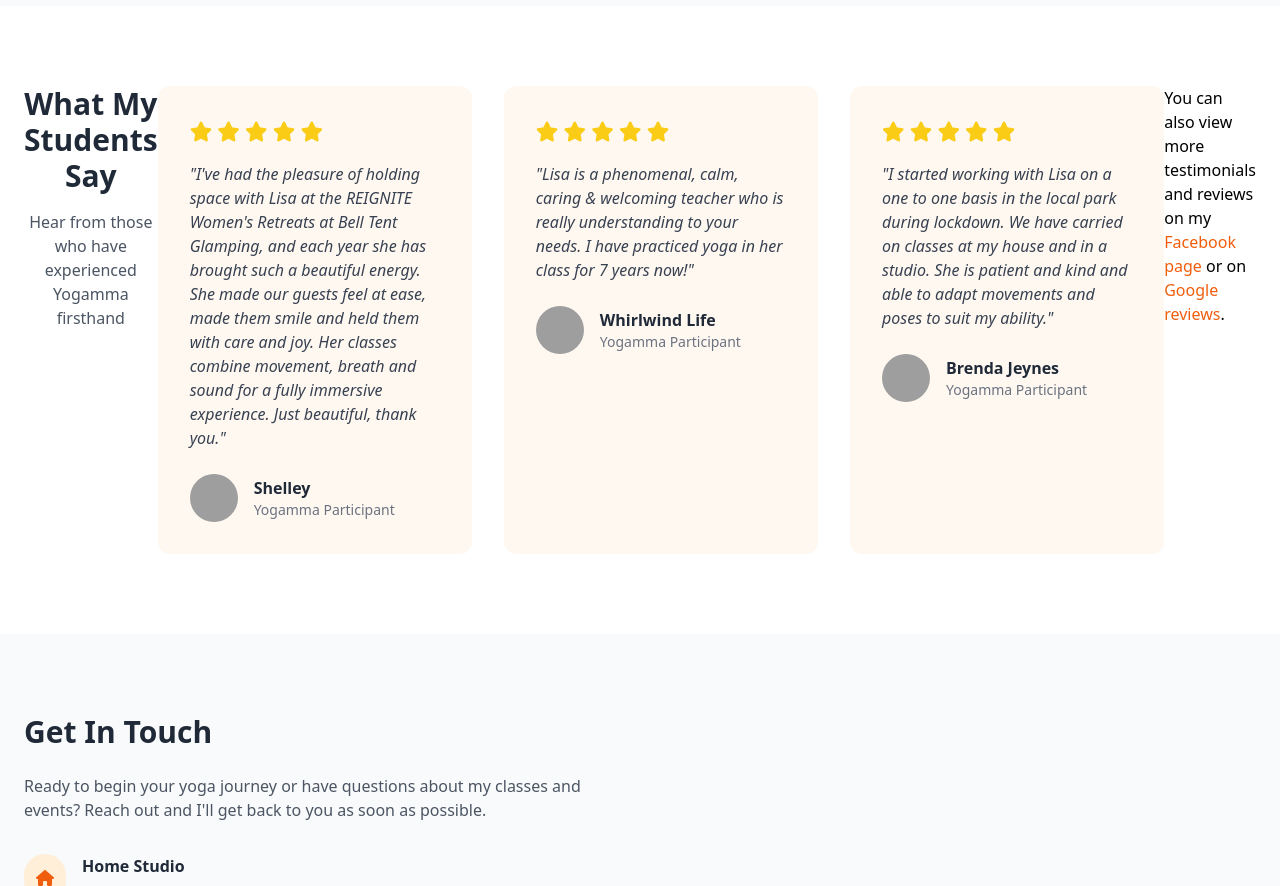
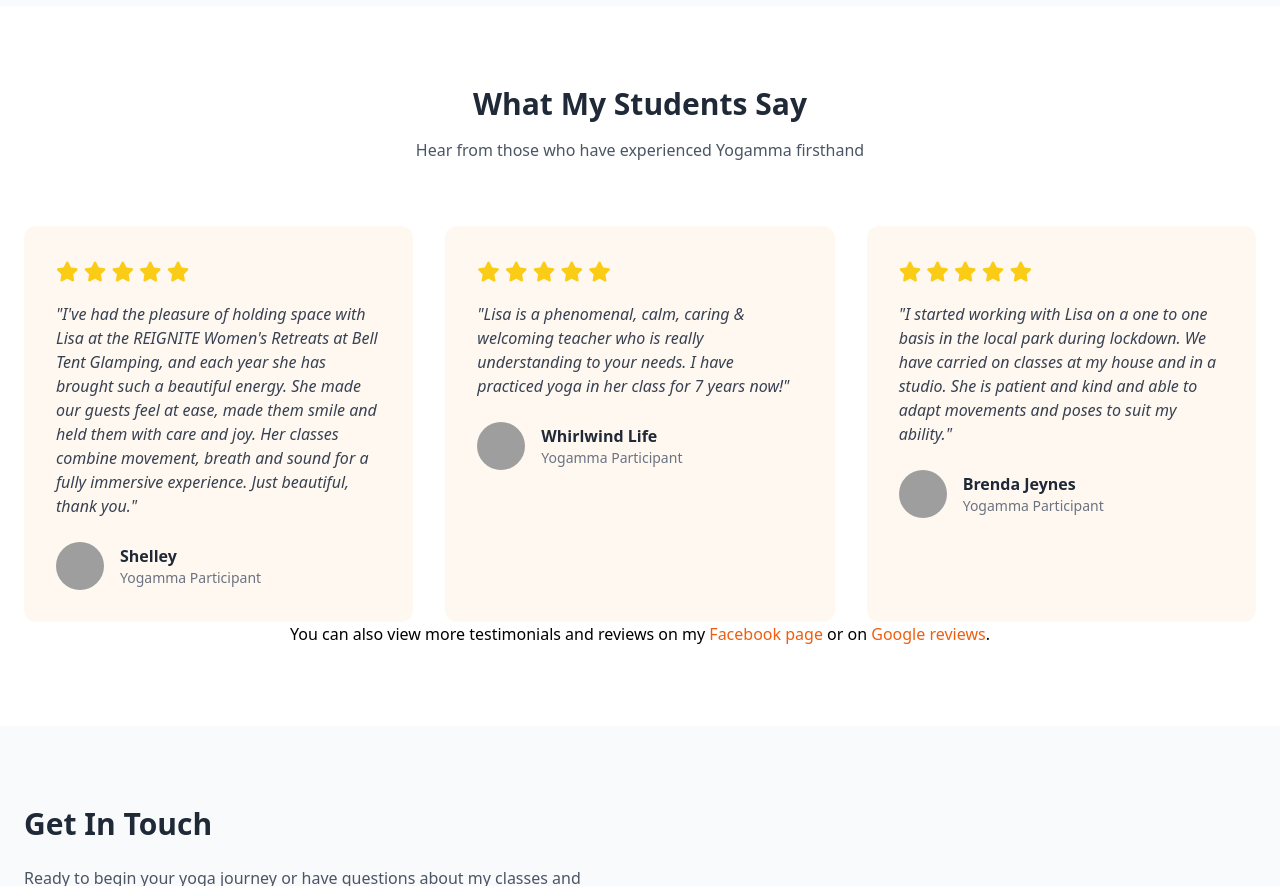
Before and after one commit to reubene47/website, a plain HTML site: page yogamma.html in a window 1280 px wide. Shown: the part 5365-6251 px from the top of the page. Drawn offline with nearby package versions, Linux system fonts and the light colour scheme; grey boxes are pictures that could not be loaded.

Commit message:
fixed flex issues

```diff
--- a/yogamma.html
+++ b/yogamma.html
@@ -501,7 +501,7 @@
 
     <!-- Testimonials Section -->
     <section id="testimonials" class="py-20 bg-white">
-        <div class="flex justify-center mx-auto px-6">
+        <div class="container mx-auto px-6">
             <div class="text-center mb-16">
                 <h2 class="text-3xl font-bold text-gray-800 mb-4">What My Students Say</h2>
                 <p class="text-gray-600 max-w-2xl mx-auto">Hear from those who have experienced Yogamma firsthand</p>
@@ -571,7 +571,9 @@
                     </div>
                 </div>
             </div>
-            <p>You can also view more testimonials and reviews on my <a href="https://www.facebook.com/yogammarise/reviews" target="_blank" class="text-primary-600 hover:text-primary-800 font-medium">Facebook page</a> or on <a href="https://www.google.com/maps/place/Yogamma/@50.858825,-1.1852865,17z/data=!4m8!3m7!1s0x48746977a86d9b99:0x280098cc1b113757!8m2!3d50.858825!4d-1.1827116!9m1!1b1!16s%2Fg%2F11jg06md3p?entry=ttu&g_ep=EgoyMDI2MDIwMy4wIKXMDSoKLDEwMDc5MjA2OUgBUAM%3D" target="_blank" class="text-primary-600 hover:text-primary-800 font-medium">Google reviews</a>.</p>
+            <div class="w-full text-center">
+                <p>You can also view more testimonials and reviews on my <a href="https://www.facebook.com/yogammarise/reviews" target="_blank" class="text-primary-600 hover:text-primary-800 font-medium">Facebook page</a> or on <a href="https://www.google.com/maps/place/Yogamma/@50.858825,-1.1852865,17z/data=!4m8!3m7!1s0x48746977a86d9b99:0x280098cc1b113757!8m2!3d50.858825!4d-1.1827116!9m1!1b1!16s%2Fg%2F11jg06md3p?entry=ttu&g_ep=EgoyMDI2MDIwMy4wIKXMDSoKLDEwMDc5MjA2OUgBUAM%3D" target="_blank" class="text-primary-600 hover:text-primary-800 font-medium">Google reviews</a>.</p>
+            </div>
         </div>
     </section>
 
```
